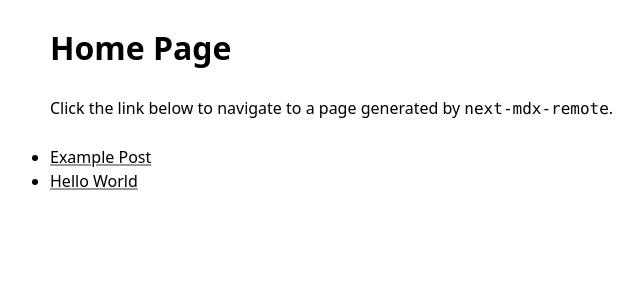
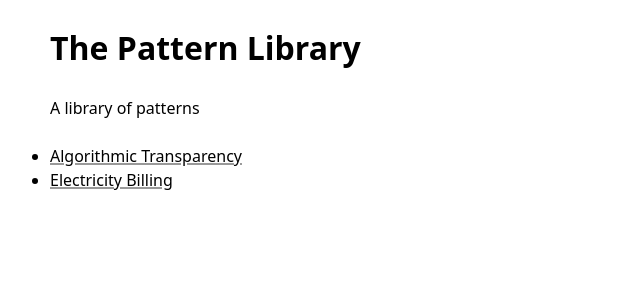
Before and after one commit to MaggieAppleton/pattern-playground, a Next.js app: page / in a window 1280 px wide. Shown: the top 300 px of the page, without its empty margins (302-945 px from the left). Built offline with nearby package versions, Linux system fonts and the light colour scheme.

Commit message:
init setup

```diff
--- a/package.json
+++ b/package.json
@@ -4,9 +4,12 @@
     "dev": "next",
     "dev:watch": "next-remote-watch ./posts",
     "build": "next build",
-    "start": "next start"
+    "start": "next start",
+    "postbuild": "node ./scripts/build-search.js"
   },
   "dependencies": {
+    "algoliasearch": "^4.10.5",
+    "dotenv": "^10.0.0",
     "gray-matter": "^4.0.2",
     "next": "latest",
     "next-mdx-remote": "^3.0.1",
--- a/pages/index.js
+++ b/pages/index.js
@@ -8,10 +8,9 @@ import { postFilePaths, POSTS_PATH } from '../utils/mdxUtils'
 export default function Index({ posts }) {
   return (
     <Layout>
-      <h1>Home Page</h1>
+      <h1>The Pattern Library</h1>
       <p>
-        Click the link below to navigate to a page generated by{' '}
-        <code>next-mdx-remote</code>.
+        A library of patterns
       </p>
       <ul>
         {posts.map((post) => (
--- a/posts/example-post.mdx
+++ b/posts/example-post.mdx
@@ -1,7 +1,9 @@
 ---
-title: Example Post
-description: This frontmatter description will appear below the title
+title: Algorithmic Transparency
+description: Algorithms that make themselves known
 ---
+
+![](https://via.placeholder.com/800)
 
 This is an example post, with a [link](https://nextjs.org) and a React component:
 
--- a/posts/hello-world.mdx
+++ b/posts/hello-world.mdx
@@ -1,5 +1,5 @@
 ---
-title: Hello World
+title: Electricity Billing
 ---
 
 This is an example post. There's another one [here](/posts/example-post).
```
Also changed, not shown: scripts/build-search.js (added, +23 -0 lines), 1 other file (tests, documents, lock files or other folders).
